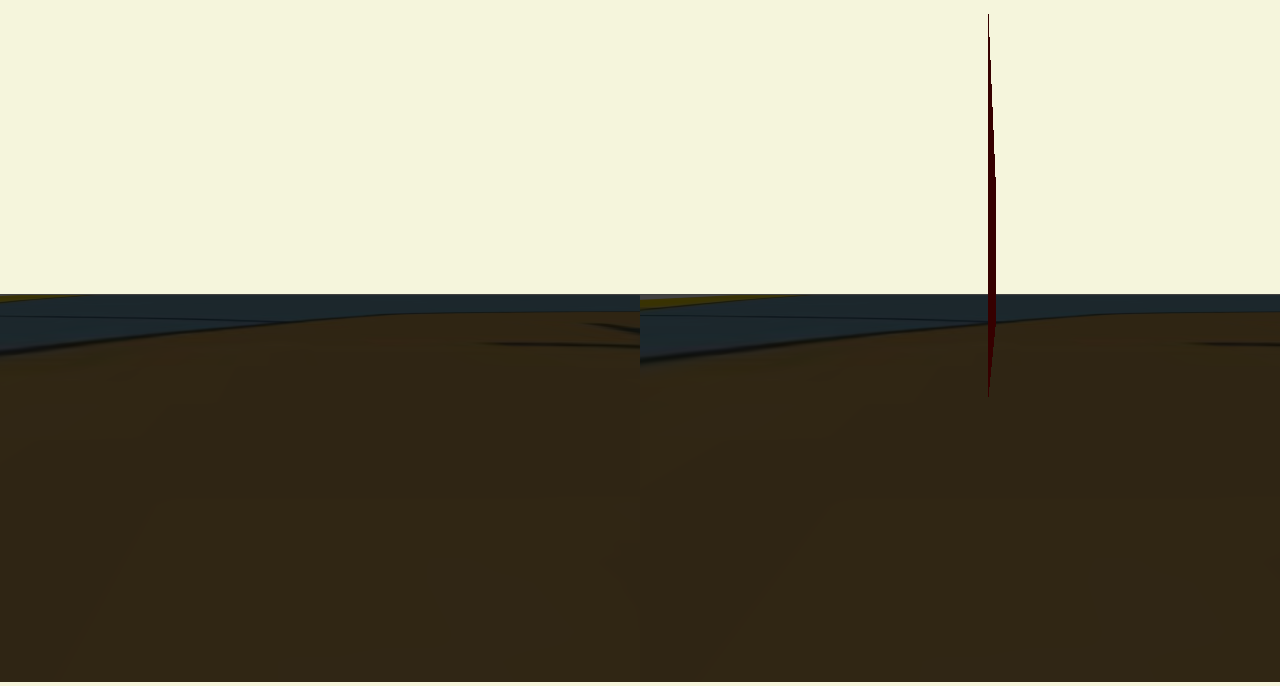
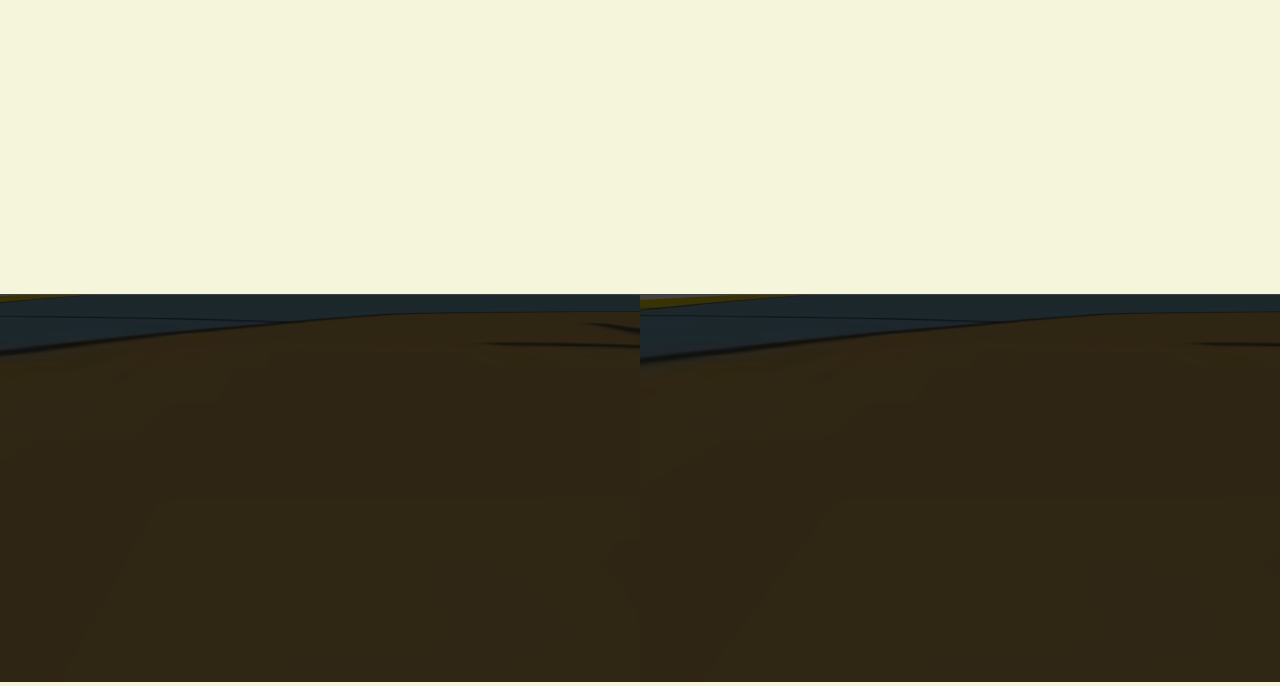
Before and after one commit to bryns1/Web-VR, a plain HTML site: page index.html in a window 1280 px wide. Shown: the part 118-804 px from the top of the page. Drawn offline with Linux system fonts and the light colour scheme; animation ran at ten frames a second.

Commit message:
Updating

```diff
--- a/index.html
+++ b/index.html
@@ -126,7 +126,7 @@
         scene.add(floor);
 
         var wall = new THREE.Mesh(wallGeometry, wallMaterial);
-        wall.position.x = 100;
+        wall.position.z = 100;
         scene.add(wall);
 
             var light = new THREE.AmbientLight( 0x404040 ); // soft white light
```
